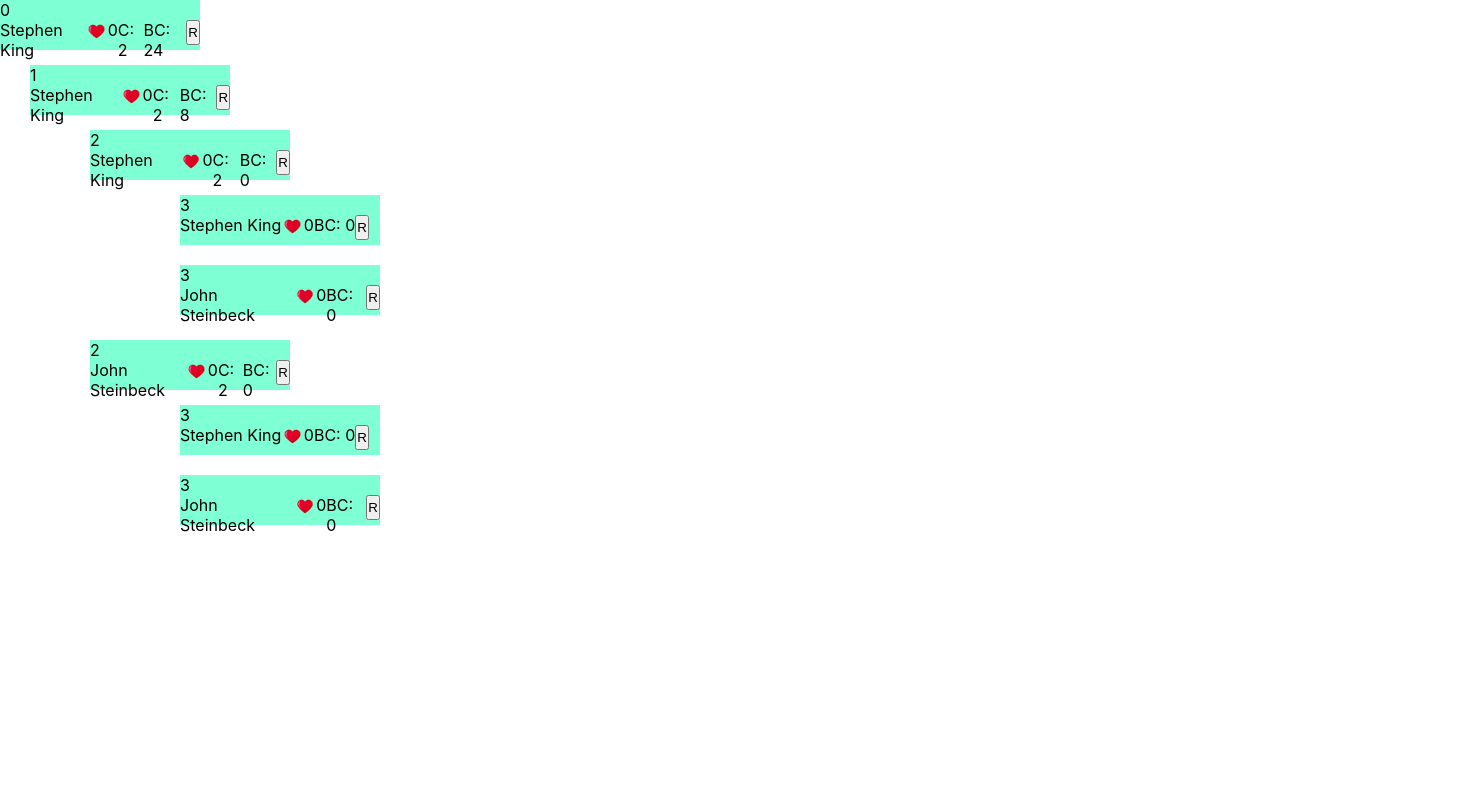
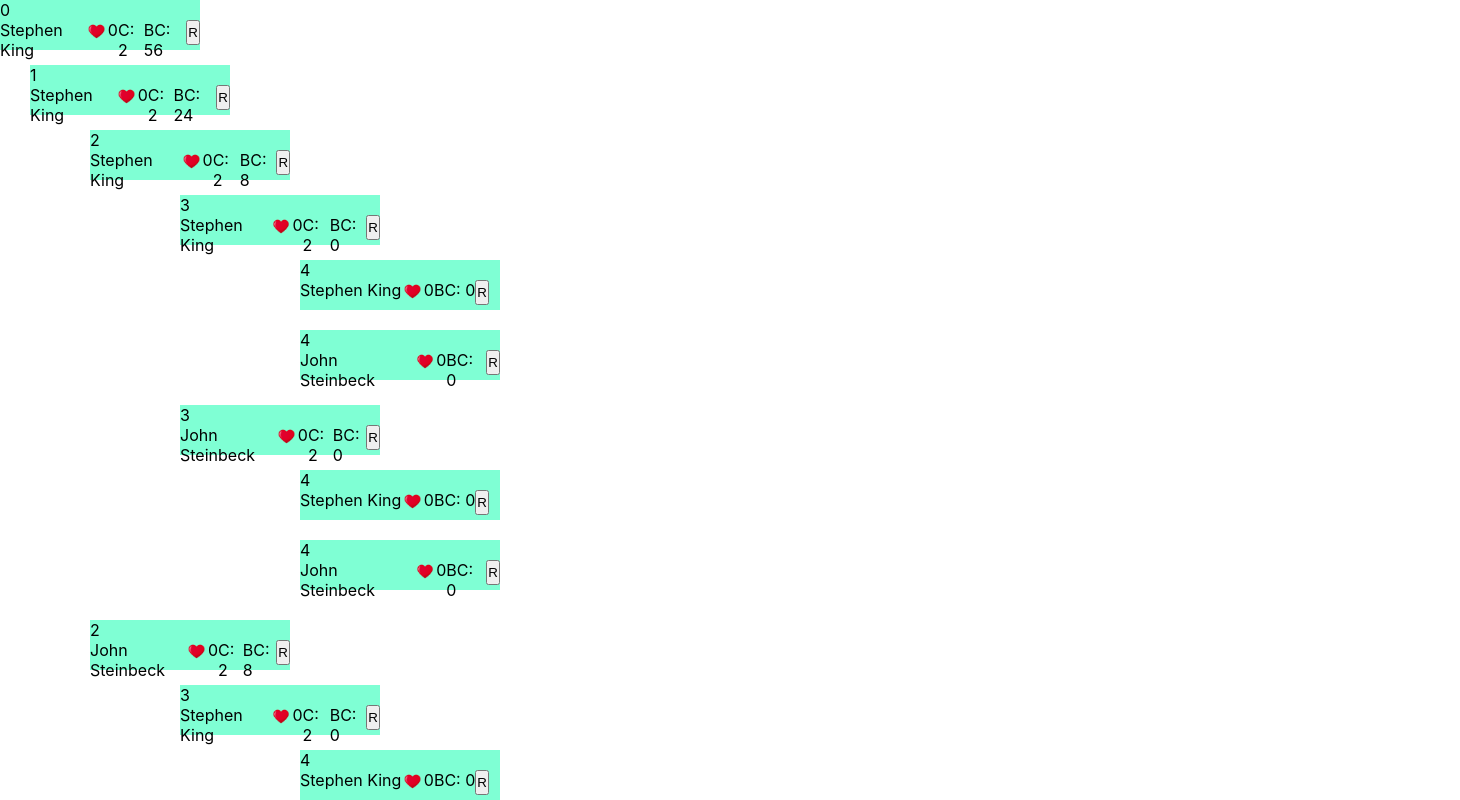
Before and after one commit to Tkcodin/WorkSafeGroup, a React (Create React App) app in the folder client/: page /CP in a window 1280 px wide. Shown: the top 800 px of the page, 1460 px wide, since content can reach past the window. Built offline with nearby package versions, Linux system fonts and the light colour scheme.

Commit message:
fixed comment section scalable

```diff
--- a/client/src/Comment/Comment2.js
+++ b/client/src/Comment/Comment2.js
@@ -51,7 +51,8 @@
             bm = bm + comments.length*70;
         }
         if(babyComments > 0){
-            bm = bm + babyComments*70;
+            //DIRTY FIX DRITY FIX DRITY FIX
+            bm = bm + babyComments*35;
         }
         if(babyReplies>0){
             bm = bm + babyReplies*60;
@@ -138,7 +139,7 @@
                         tellReplyOpen={{setBabyReplies}} dadsReplies={{babyReplies}}
                         updateDadsBabyComments={(n) => updateBabyComments(n)}
                         getDadsBabyComments={getBabyComments}
-                        comments = {tier < 2 ? comments : null}
+                        comments = {tier < 3 ? comments : null}
                         />
                     ))}
             </div>}
```
